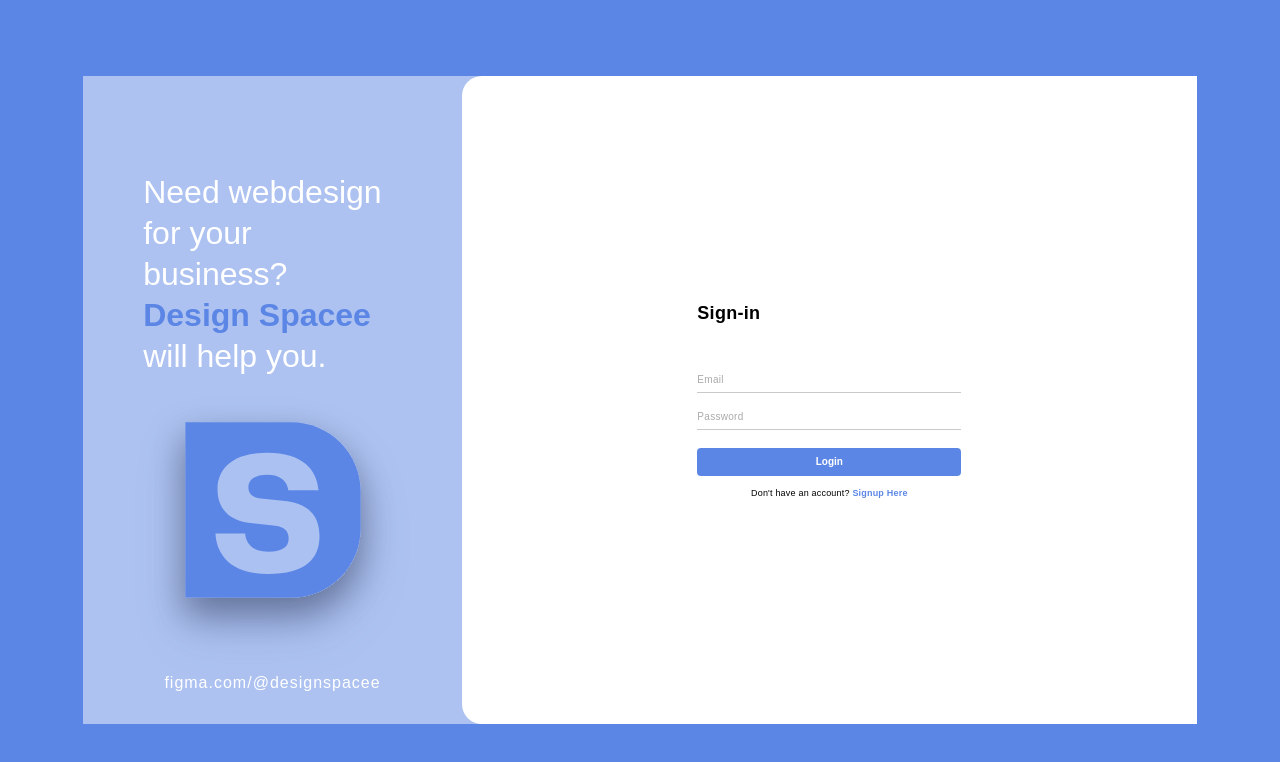
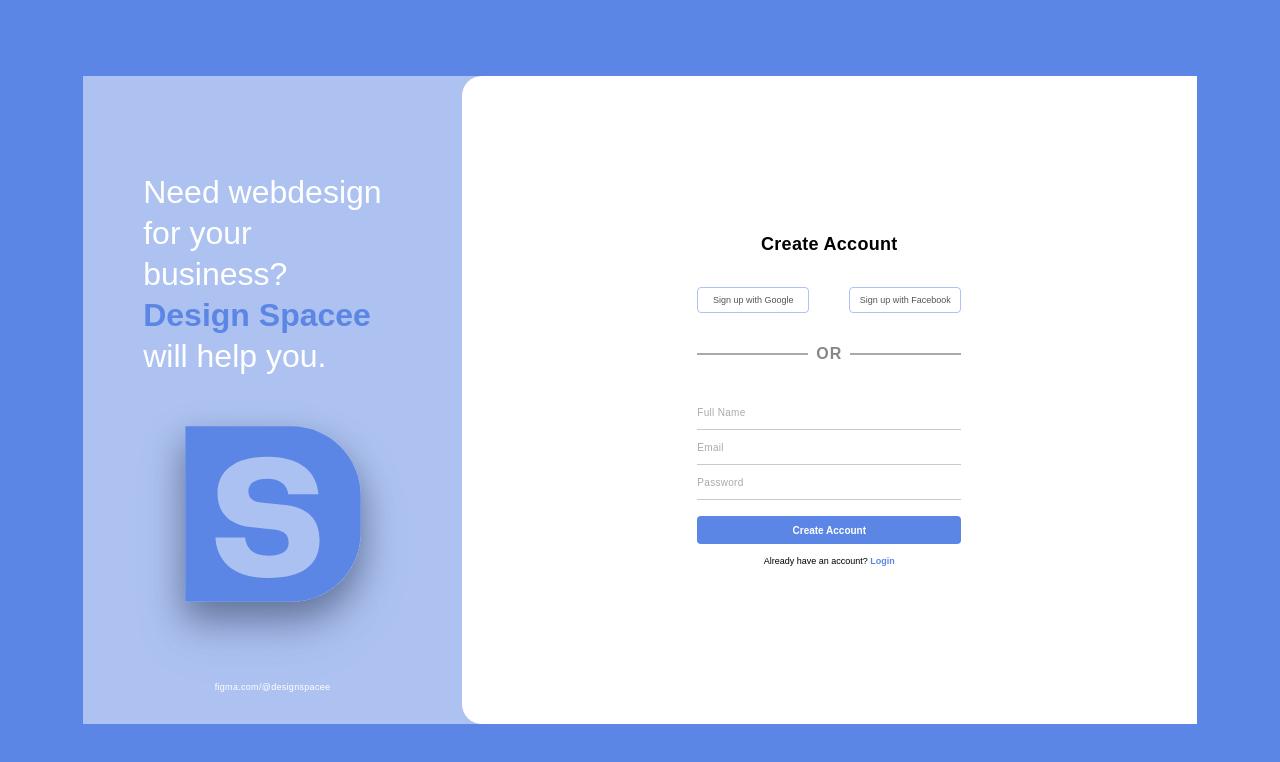
Before and after one commit to alix-8/APPDEV1, a React (Vite) app in the folder F_L04_ReactJsStylingFigmaConversion/: page / in a window 1280 px wide. Shown: the top 762 px of the page. Built offline with nearby package versions, Linux system fonts and the light colour scheme; a web font is replaced by a local one.

Commit message:
Implement Sign Up screen components and styling

```diff
--- a/F_L04_ReactJsStylingFigmaConversion/src/App.jsx
+++ b/F_L04_ReactJsStylingFigmaConversion/src/App.jsx
@@ -1,16 +1,10 @@
-import { useState } from 'react'
 import './index.css'
 import './App.css'
 import Login from './components/Login/Login.jsx'
+import SignUp from './components/SignUp/SignUp.jsx'
 
 function App() {
-  const [count, setCount] = useState(0)
-
-  return (
-    <>
-      <Login />
-    </>
-  )
+  return window.location.pathname === '/login' ? <Login /> : <SignUp />
 }
 
 export default App
--- a/F_L04_ReactJsStylingFigmaConversion/src/components/Login/Login.jsx
+++ b/F_L04_ReactJsStylingFigmaConversion/src/components/Login/Login.jsx
@@ -32,7 +32,7 @@
                     <button>Login</button>
 
                     <p className={styles.signup}>
-                        Don't have an account? <a href="#">Signup Here</a>
+                        Don't have an account? <a href="/signup">Signup Here</a>
                     </p>
                 </div>
             </section>
--- /dev/null
+++ b/F_L04_ReactJsStylingFigmaConversion/src/components/SignUp/SignUp.jsx
@@ -0,0 +1,39 @@
+import styles from './SignUp.module.css'
+import logo from '../../assets/logo.svg'
+
+export default function SignUp() {
+  return (
+    <main className={styles.card}>
+      <section className={styles.left}>
+        <p className={styles.tagline}>
+          Need webdesign<br />
+          for your business?<br />
+          <strong>Design Spacee</strong><br />
+          will help you.
+        </p>
+        <img className={styles.logo} src={logo} alt="Design Spacee" />
+        <p className={styles.link}>figma.com/@designspacee</p>
+      </section>
+
+      <section className={styles.right}>
+        <form className={styles.form}>
+          <h1>Create Account</h1>
+
+          <div className={styles.socialButtons}>
+            <button type="button">Sign up with Google</button>
+            <button type="button">Sign up with Facebook</button>
+          </div>
+
+          <div className={styles.divider}><span>OR</span></div>
+
+          <input type="text" placeholder="Full Name" aria-label="Full Name" />
+          <input type="email" placeholder="Email" aria-label="Email" />
+          <input type="password" placeholder="Password" aria-label="Password" />
+
+          <button className={styles.submit} type="submit">Create Account</button>
+          <p className={styles.loginText}>Already have an account? <a href="/login">Login</a></p>
+        </form>
+      </section>
+    </main>
+  )
+}
--- /dev/null
+++ b/F_L04_ReactJsStylingFigmaConversion/src/components/SignUp/SignUp.module.css
@@ -0,0 +1,147 @@
+.card {
+  display: flex;
+  width: var(--card-width);
+  height: var(--card-height);
+  min-height: var(--card-min-height);
+  overflow: hidden;
+  background: var(--light-blue);
+}
+
+.left {
+  display: flex;
+  width: var(--left-panel-width);
+  flex-direction: column;
+  align-items: center;
+  padding: 12vh var(--space-panel) var(--space-large);
+}
+
+.tagline {
+  align-self: flex-start;
+  color: var(--white);
+  font-size: var(--large-text);
+  font-weight: 300;
+  line-height: 1.28;
+}
+
+.tagline strong {
+  color: var(--blue);
+  font-weight: 700;
+}
+
+.logo {
+  width: auto;
+  height: 30vh;
+  max-height: 304px;
+  max-width: 100%;
+  margin: auto 0;
+  filter: drop-shadow(0 20px 20px rgba(60, 80, 140, 0.35));
+}
+
+.link {
+  color: var(--white);
+  font-size: var(--small-text);
+  letter-spacing: 0.3px;
+}
+
+.right {
+  display: flex;
+  flex: 1;
+  align-items: center;
+  justify-content: center;
+  border-radius: var(--corner-panel) 0 0 var(--corner-panel);
+  background: var(--white);
+}
+
+.form {
+  width: var(--form-width);
+  max-width: 76%;
+}
+
+.form h1 {
+  margin-bottom: var(--space-large);
+  text-align: center;
+  font-size: var(--heading-text);
+  letter-spacing: 0.3px;
+}
+
+.socialButtons {
+  display: flex;
+  justify-content: space-between;
+  gap: var(--space-medium);
+}
+
+.socialButtons button {
+  width: var(--social-button-width);
+  height: var(--social-button-height);
+  border: 1px solid var(--light-blue);
+  border-radius: var(--corner-small);
+  background: var(--white);
+  color: #555;
+  font-family: inherit;
+  font-size: var(--small-text);
+  cursor: pointer;
+}
+
+.divider {
+  display: flex;
+  align-items: center;
+  gap: var(--space-small);
+  margin: var(--space-large) 0;
+  color: #888;
+  font-weight: 700;
+  letter-spacing: 1px;
+}
+
+.divider::before,
+.divider::after {
+  height: 2px;
+  flex: 1;
+  background: #aaa;
+  content: '';
+}
+
+.form input {
+  display: block;
+  width: 100%;
+  height: var(--input-height);
+  border: 0;
+  border-bottom: 1px solid var(--border-color);
+  outline: none;
+  font-family: inherit;
+  font-size: var(--field-text);
+  letter-spacing: 0.3px;
+}
+
+.form input::placeholder {
+  color: var(--gray);
+}
+
+.form input:focus {
+  border-bottom-color: var(--blue);
+}
+
+.submit {
+  width: 100%;
+  height: var(--button-height);
+  margin-top: var(--space-normal);
+  border: 0;
+  border-radius: var(--corner-small);
+  background: var(--blue);
+  color: var(--white);
+  font-family: inherit;
+  font-size: var(--field-text);
+  font-weight: 700;
+  cursor: pointer;
+}
+
+.loginText {
+  margin-top: var(--space-medium);
+  text-align: center;
+  font-size: var(--small-text);
+}
+
+.loginText a {
+  color: var(--blue);
+  font-weight: 700;
+  text-decoration: none;
+}
```
